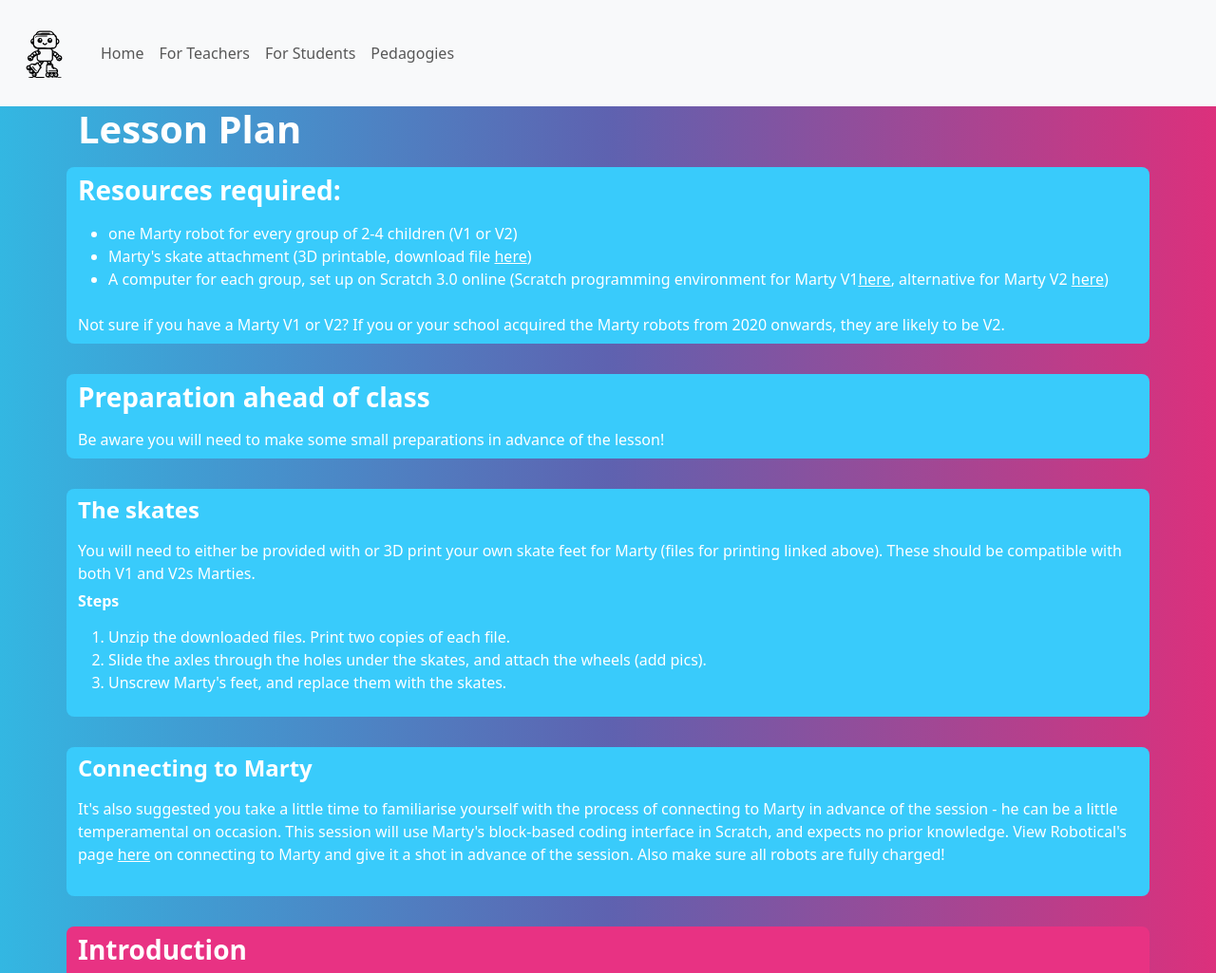
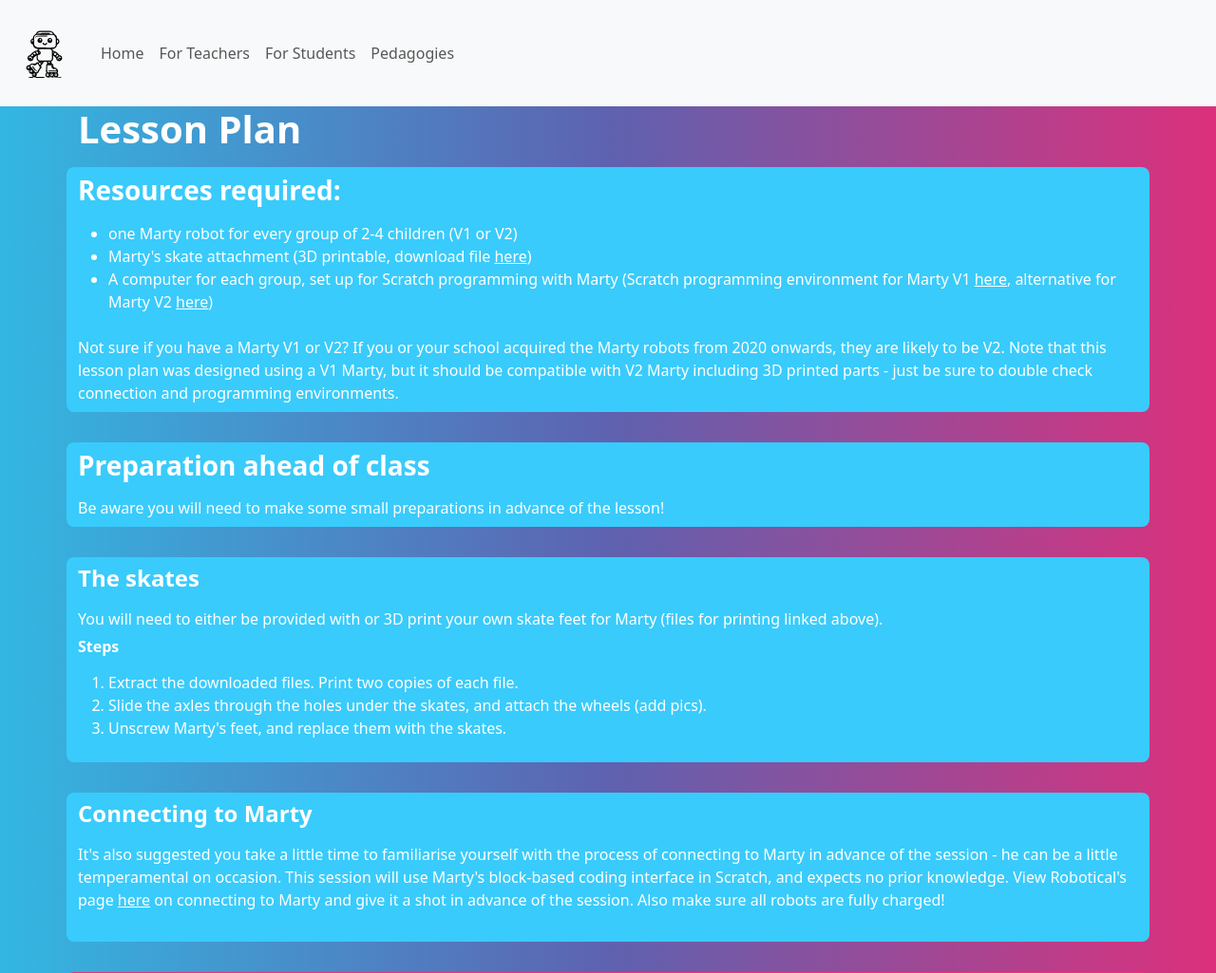
Before and after one commit to rollytrinity/cic-site, a Flask app: page /teachers in a window 1280 px wide. Shown: the top 1025 px of the page at 95% size. Run offline with Flask 3, Linux system fonts and the light colour scheme.

Commit message:
more small updates

```diff
--- a/templates/teachers.html
+++ b/templates/teachers.html
@@ -11,10 +11,11 @@
     <ul>
         <li>one Marty robot for every group of 2-4 children (V1 or V2)</li>
         <li>Marty's skate attachment (3D printable, download file <a href="{{ url_for('static',filename='marty_skates.zip') }}">here</a>)</li>
-        <li>A computer for each group, set up on Scratch 3.0 online (Scratch programming environment for Marty V1<a href="https://scratch3beta.robotical.io/">here</a>, alternative for Marty V2 <a href="https://marty-webapp.web.app/marty-blocks">here</a>)</li>
+        <li>A computer for each group, set up for Scratch programming with Marty (Scratch programming environment for Marty V1 <a href="https://scratch3beta.robotical.io/">here</a>, alternative for Marty V2 <a href="https://marty-webapp.web.app/marty-blocks">here</a>)</li>
     </ul>
     <div class = "pb-1"></div>
     Not sure if you have a Marty V1 or V2? If you or your school acquired the Marty robots from 2020 onwards, they are likely to be V2.
+    Note that this lesson plan was designed using a V1 Marty, but it should be compatible with V2 Marty including 3D printed parts - just be sure to double check connection and programming environments.
     <div class = "pb-1"></div>
 </div>
 
@@ -32,11 +33,11 @@
 <div class="container rounded bg-info">
     <div class = "pb-1"></div>
     <h4>The skates</h4>
-    You will need to either be provided with or 3D print your own skate feet for Marty (files for printing linked above). These should be compatible with both V1 and V2s Marties.
+    You will need to either be provided with or 3D print your own skate feet for Marty (files for printing linked above).
     <div class = "pb-1"></div>
 <h6>Steps</h6>
     <ol>
-        <li>Unzip the downloaded files. Print two copies of each file.</li>
+        <li>Extract the downloaded files. Print two copies of each file.</li>
         <li>Slide the axles through the holes under the skates, and attach the wheels (add pics).</li>
         <li>Unscrew Marty's feet, and replace them with the skates.</li>
     </ol>
```
